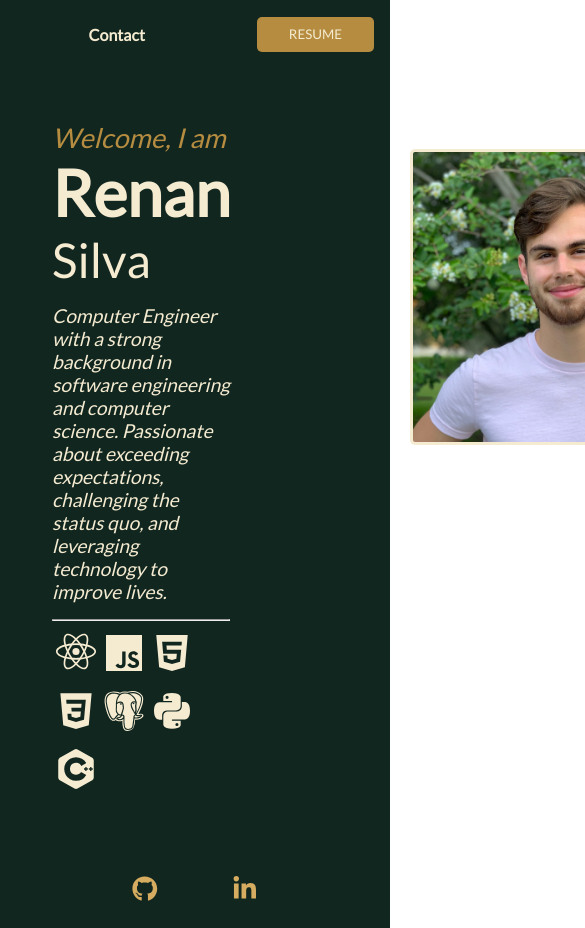
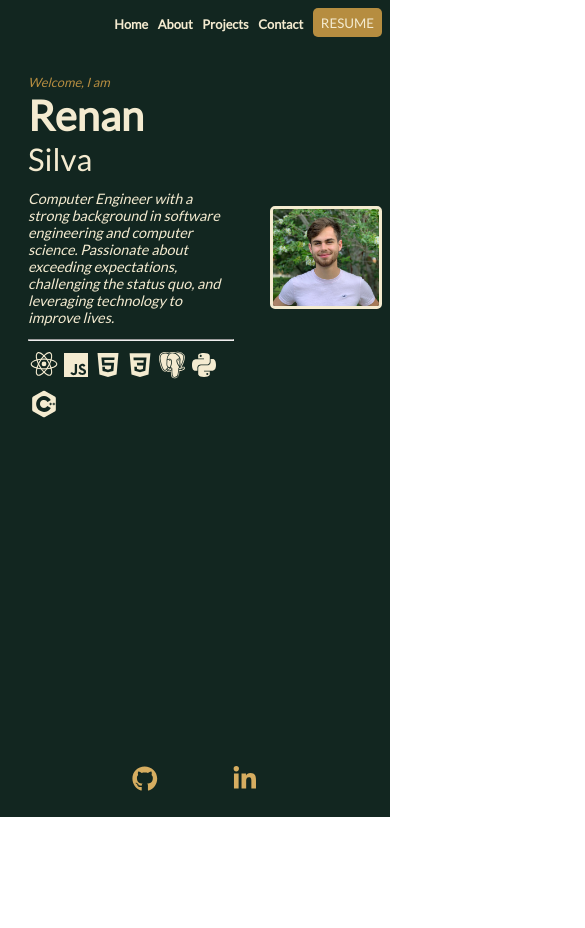
Before and after one commit to renanmbs/personalportfolio, a React (Create React App) app: page / in a window 390 px wide. Shown: the top 928 px of the page, 585 px wide, since content can reach past the window. After the commit the page ends 844 px from the top, so only its background shows below. Built offline with nearby package versions, Linux system fonts and the light colour scheme.

Commit message:
Oct 29 2023

```diff
--- a/src/components/about/about.css
+++ b/src/components/about/about.css
@@ -82,3 +82,50 @@
     font-style: italic;
     font-size: 1.1rem;
 }
+
+@media only screen and (max-width:1023px){
+    #About{
+        max-height: 190vh;
+        min-height: 120vh;
+    }
+
+    #About h2{
+        padding: 0.8rem 0;
+        font-size: 1.5rem;
+    }
+
+    #About p{
+        margin: auto 0.3rem;
+        font-size: 0.8rem;
+        color: #F4EBD0;
+    }
+
+    #About .start::first-letter{
+        font-size: 1.2rem;
+    }
+
+    #About img{
+        max-width: 8rem;
+        max-height: 8rem;
+        border-radius: 5px;
+        margin: 0rem 0.5rem 0rem 0.5rem;
+    }
+
+    #About figcaption{
+        padding: 0rem 2.5rem;
+        color: white;
+        font-size: 0.8rem;
+    }
+
+    #bul{
+        margin: 1rem 0 0rem 0;
+        padding-bottom: 1rem;
+    }
+
+    #bul li{
+        color: #D6AD60;
+        margin: 0 .8rem;
+        font-style: italic;
+        font-size: 0.8rem;
+    }
+}
--- a/src/components/contact/contact.css
+++ b/src/components/contact/contact.css
@@ -86,3 +86,21 @@
     list-style: none;
     margin: 1rem 0;
 }
+
+@media only screen and (max-width:1023px){
+    #Contact img{
+        max-height: 15rem;
+    }
+
+    #Contact h5{
+        color: #D6AD60;
+        margin: 1rem 0.5rem;
+        font-size: 0.8rem;
+    }
+
+    .cicon{
+        font-size: 2rem;
+        margin: 1rem 0.5rem;
+    }
+
+}
--- a/src/components/home/home.css
+++ b/src/components/home/home.css
@@ -78,3 +78,45 @@
     margin-top: 0.5rem;
     font-size: 3rem;
 }
+
+@media only screen and (max-width:1023px){
+
+    #Home{
+        background-color: #122620;
+        display: flex;
+        min-height: 79vh;
+        max-height: 120vh;
+    }
+
+    #Home .hi{
+        font-size: 0.8rem;
+    }
+
+    #Home .name{
+        font-size: 1.3rem;
+    }
+
+    #Home .desc{
+        font-size: 0.9rem;
+        margin: 0.8rem 0;
+    }
+
+    #pic img {
+        max-width: 7rem;
+        max-height: 8rem;
+        border-radius: 5px;
+        margin: 5rem 0.5rem 0rem 1rem;
+    }
+
+    #info {
+        margin: 0.5rem auto 0 0.5rem;
+        padding: 20px;
+        color: #F4EBD0;
+    }
+
+    #logos{
+        margin-top: 0.5rem;
+        font-size: 2rem;
+    }
+
+}
--- a/src/components/nav/nav.css
+++ b/src/components/nav/nav.css
@@ -53,3 +53,18 @@ nav a button{
 nav a:hover {
     color: #B68D40;
 }
+
+@media only screen and (max-width:1023px){
+    nav ul{
+        gap: 0.6rem;
+    }
+
+    nav .res{
+        padding: 0.4rem 0.5rem;
+        margin: 1vh .5rem 1vh 0;
+    }
+
+    nav a{
+        font-size: 0.8rem;
+    }
+}
--- a/src/components/projects/moreproj.css
+++ b/src/components/projects/moreproj.css
@@ -43,3 +43,21 @@
 .box h4{
     margin: 0.5rem 0;
 }
+
+@media only screen and (max-width:1023px){
+    .box{
+        width: 15rem;
+        height: 18rem;
+    }
+
+    .box h3{
+        font-size: 1.1rem;
+        color: #B68D40;
+        font-style: italic;
+    }
+
+    .box p{
+        margin: 1rem 0.5rem;
+        font-size: 0.8rem;
+    }
+}
--- a/src/components/projects/projects.css
+++ b/src/components/projects/projects.css
@@ -110,3 +110,47 @@
     background-color:#122620;
     transform: scale(1);
 }
+
+@media only screen and (max-width:1023px){
+    #proj h2{
+        font-size: 1.5rem;
+    }
+
+    .card{
+        margin: 1rem 0.3rem;
+        width: 22rem;
+        height: 17rem;
+        border-radius: 5px;
+    }
+
+    .card img{
+        height: 16.8rem;
+        min-width: 10rem;
+        max-width: 10rem;
+        border-radius: 3px;
+    }
+
+    .card h3{
+        font-size: 1rem;
+    }
+
+    .card p{
+        margin: 1rem 0.8rem;
+        font-size: 0.6rem;
+    }
+
+    .card h4{
+        font-size: 0.8rem;
+    }
+
+    .card .icon{
+        margin: 1rem 0;
+        font-size: 1.2rem;
+    }
+
+    .card .open{
+        font-size: 1.2rem;
+        gap: 1.5rem;
+    }
+
+}
```
